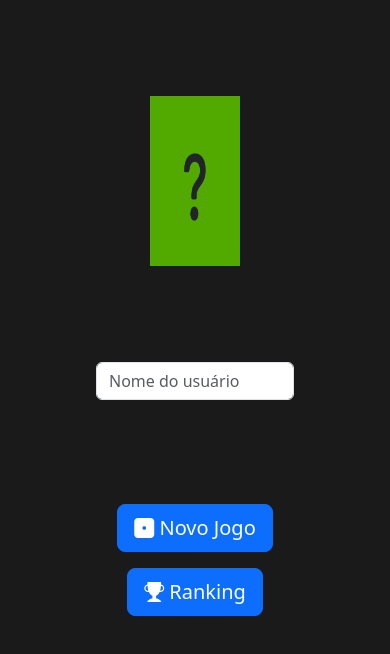
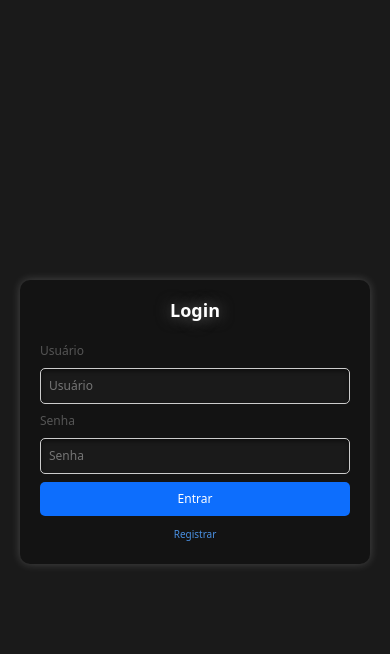
Before and after one commit to vinilima2/memo-game, a React (Vite) app: page / in a window 390 px wide. Shown: the top 654 px of the page. Built offline with nearby package versions, Linux system fonts and the light colour scheme.

Commit message:
Pagina de login e registro acrescentadas

```diff
--- /dev/null
+++ b/src/index2.css
@@ -0,0 +1,186 @@
+body {
+    font-family: 'Segoe UI', Tahoma, Geneva, Verdana, sans-serif;
+    background-color: #1a1a1a;
+    margin: 0;
+    padding: 0;
+}
+
+.login-page {
+    display: flex;
+    justify-content: center;
+    align-items: center;
+    height: 100vh;
+}
+
+
+.login-container {
+    background-color: #131313;
+    padding: 20px;
+    border-radius: 10px;
+    box-shadow: 0px 0px 10px  rgba(255, 255, 255, 0.2);
+    max-width: 400px;
+    width: 100%;
+    text-align: center;
+
+
+
+  }
+
+
+.login-title {
+    font-size: 30px;
+    font-weight: 600;
+    margin-bottom: 20px;
+    color: #ffffff;
+    text-shadow: 0px 0px 15px rgb(204, 204, 204, 0.5);
+}
+
+.login-form {
+    display: flex;
+    flex-direction: column;
+    align-items: center;
+}
+
+.form-group {
+    margin-bottom: 15px;
+    width: 100%;
+    display: flex;
+    flex-direction: column;
+    align-items: flex-start;
+}
+
+.form-label {
+    font-weight: 500;
+    color: #555;
+    margin-bottom: 5px;
+    flex-shrink: 0;
+}
+
+.form-input {
+    width: 100%;
+    padding: 12px;
+    border: 1px solid #ccc;
+    border-radius: 5px;
+    font-size: 16px;
+    transition: border-color 0.3s ease;
+    background-color: #1a1a1a;
+    color: #fff;
+    box-shadow: inset 0 2px 4px rgba(0, 0, 0, 0.5);
+}
+
+.form-input:focus {
+    border-color: #0d6efd;
+    outline: none;
+    background-color: #1a1a1a;
+}
+
+.error-message {
+    color: #dc3545;
+    font-size: 14px;
+    margin-bottom: 10px;
+}
+
+.login-button {
+    background-color: #0d6efd;
+    color: #ffffff;
+    padding: 12px;
+    border: none;
+    border-radius: 5px;
+    font-size: 16px;
+    cursor: pointer;
+    transition: background-color 0.3s ease, transform 0.2s ease;
+    width: 100%;
+}
+
+.login-button:hover {
+    background-color: #357ab8;
+    transform: translateY(-2px);
+}
+
+.register-button {
+    background-color: transparent;
+    color: #4a90e2;
+    border: none;
+    font-size: 14px;
+    cursor: pointer;
+    transition: color 0.3s ease;
+    margin-top: 10px;
+}
+
+.register-button:hover {
+    color: #357ab8;
+    text-decoration: underline;
+}
+
+.termos{
+    margin-left: -80px;
+    margin-bottom: 20px;
+    color: #ccc;
+    padding: 10px;
+}
+
+@media (max-width: 768px) {
+    .login-container {
+        padding: 20px;
+        margin: 0 15px;
+    }
+
+    .login-title {
+        font-size: 20px;
+    }
+
+    .form-group {
+        margin-bottom: 10px;
+    }
+
+    .form-label {
+        font-size: 14px;
+    }
+
+    .form-input {
+        font-size: 14px;
+        padding: 10px;
+    }
+
+    .login-button {
+        font-size: 14px;
+        padding: 10px;
+    }
+
+    .register-button {
+        font-size: 12px;
+    }
+}
+
+@media (max-width: 480px) {
+    .login-container {
+        padding: 20px;
+        margin: 0 20px;
+    }
+
+    .login-title {
+        font-size: 18px;
+    }
+
+    .form-group {
+        margin-bottom: 8px;
+    }
+
+    .form-label {
+        font-size: 12px;
+    }
+
+    .form-input {
+        font-size: 12px;
+        padding: 8px;
+    }
+
+    .login-button {
+        font-size: 12px;
+        padding: 8px;
+    }
+
+    .register-button {
+        font-size: 10px;
+    }
+}
--- /dev/null
+++ b/src/screens/Login.jsx
@@ -0,0 +1,69 @@
+import React, { useState } from 'react';
+import { useNavigate } from 'react-router-dom';
+import '../index2.css';
+
+const LoginPage = () => {
+  const [username, setUsername] = useState('');
+  const [password, setPassword] = useState('');
+  const [error, setError] = useState('');
+  const navigate = useNavigate();
+
+  const handleLogin = (e) => {
+    e.preventDefault();
+    if (username.trim() === '' || password.trim() === '') {
+      setError('Por favor, preencha todos os campos.');
+      return;
+    }
+
+    if (username === 'user' && password === 'pass') {
+      navigate('/inicio');
+    } else {
+      setError('Credenciais inválidas');
+    }
+  };
+
+  const handleRegister = () => {
+    navigate('/registro');
+  };
+
+  return (
+    <div className="login-page">
+      <div className="login-container">
+        <h2 className="login-title">Login</h2>
+        {error && <div className="error-message">{error}</div>}
+        <form className="login-form" onSubmit={handleLogin}>
+          <div className="form-group">
+          <label className="form-label" htmlFor="username">Usuário</label>
+            <input
+           className={`form-input ${error ? 'error' : ''}`}
+  type="text"
+  placeholder='Usuário'
+  id="username"
+  value={username}
+  onChange={(e) => setUsername(e.target.value)}
+/>
+          </div>
+          <div className="form-group">
+          <label className="form-label" htmlFor="password">Senha</label>
+            <input
+              className={`form-input ${error ? 'error' : ''}`}
+              type="password"
+              placeholder='Senha'
+              id="password"
+              value={password}
+              onChange={(e) => setPassword(e.target.value)}
+            />
+          </div>
+          <button className="login-button" type="submit">
+            Entrar
+          </button>
+        </form>
+        <button className="register-button" onClick={handleRegister}>
+          Registrar
+        </button>
+      </div>
+    </div>
+  );
+};
+
+export default LoginPage;
--- /dev/null
+++ b/src/screens/Registro.jsx
@@ -0,0 +1,88 @@
+import React, { useState } from 'react';
+import { useNavigate } from 'react-router-dom';
+import '../index2.css';
+
+const RegisterPage = () => {
+  const [username, setUsername] = useState('');
+  const [email, setEmail] = useState('');
+  const [password, setPassword] = useState('');
+  const [confirmPassword, setConfirmPassword] = useState('');
+  const [error, setError] = useState('');
+  const navigate = useNavigate();
+
+  const handleRegister = (e) => {
+    e.preventDefault();
+    if (username.trim() === '' || email.trim() === '' || password.trim() === '' || confirmPassword.trim() === '') {
+      setError('Por favor, preencha todos os campos.');
+      return;
+    }
+
+    if (password !== confirmPassword) {
+      setError('As senhas não coincidem.');
+      return;
+    }
+
+    // colocar a lógica de cadastro aqui (se necessário), por enquanto vai direto para a pag do game
+    navigate('/inicio');
+  };
+
+  return (
+    <div className="login-page">
+      <div className="login-container">
+        <h2 className="login-title">Registrar-se</h2>
+        {error && <div className="error-message">{error}</div>}
+        <form className="login-form" onSubmit={handleRegister}>
+          <div className="form-group">
+            <label className="form-label" htmlFor="username">Usuário</label>
+            <input
+              className={`form-input ${error ? 'error' : ''}`}
+              type="text"
+              placeholder='Usuário'
+              id="username"
+              value={username}
+              onChange={(e) => setUsername(e.target.value)}
+            />
+          </div>
+          <div className="form-group">
+            <label className="form-label" htmlFor="email">Email</label>
+            <input
+              className={`form-input ${error ? 'error' : ''}`}
+              type="text"
+              placeholder='Email'
+              id="email"
+              value={email}
+              onChange={(e) => setEmail(e.target.value)}
+            />
+          </div>
+          <div className="form-group">
+            <label className="form-label" htmlFor="password">Senha</label>
+            <input
+              className={`form-input ${error ? 'error' : ''}`}
+              type="password"
+              placeholder='Senha'
+              id="password"
+              value={password}
+              onChange={(e) => setPassword(e.target.value)}
+            />
+          </div>
+          <div className="form-group">
+            <label className="form-label" htmlFor="confirmPassword">Confirmar Senha</label>
+            <input
+              className={`form-input ${error ? 'error' : ''}`}
+              type="password"
+              placeholder='Confirmar Senha'
+              id="confirmPassword"
+              value={confirmPassword}
+              onChange={(e) => setConfirmPassword(e.target.value)}
+            />
+          </div>
+          <button className="login-button" type="submit">
+            Registrar
+          </button>
+        </form>
+      </div>
+    </div>
+  );
+};
+
+export default RegisterPage;
```
Also changed, not shown: src/routes/Router.jsx (+14 -4 lines).
